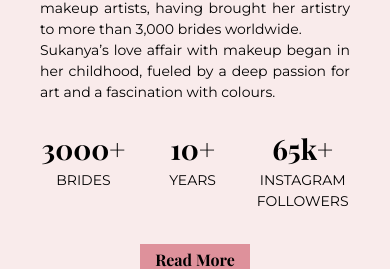
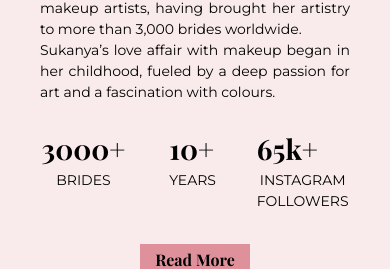
Before and after one commit to omgitsvaibhav/mos, a React (Vite) app: page / in a window 390 px wide. Shown: the part 3258-3527 px from the top of the page. Built offline with nearby package versions, Linux system fonts and the light colour scheme; a web font is replaced by a local one.

Commit message:
few changes

```diff
--- a/package.json
+++ b/package.json
@@ -11,9 +11,11 @@
     "preview": "vite preview"
   },
   "dependencies": {
+    "@react-spring/web": "^9.7.5",
     "lucide-react": "^0.447.0",
     "react": "^18.3.1",
     "react-dom": "^18.3.1",
+    "react-intersection-observer": "^9.13.1",
     "react-lazy-load-image-component": "^1.6.2",
     "react-router-dom": "^6.26.2",
     "react-swipeable": "^7.0.1"
--- a/src/pages/Home.jsx
+++ b/src/pages/Home.jsx
@@ -1,6 +1,35 @@
 import { Link } from "react-router-dom";
 import TestimonialSlider from "../components/Slider";
 import { LazyLoadImage } from "react-lazy-load-image-component";
+import { useInView } from "react-intersection-observer";
+import { useSpring, animated } from "@react-spring/web";
+import { useState, useEffect } from "react";
+
+function AnimatedNumber({ from, to }) {
+  const [animate, setAnimate] = useState(false);
+  const {ref, inView} = useInView({
+    triggerOnce: false,
+    threshold: 0.10
+  });
+
+  useEffect(() => {
+    inView ? setAnimate(true) : setAnimate(false);
+  }, [inView])
+
+  const { number } = useSpring({
+    from: { number: animate && from },
+    to: { number: animate && to },
+    config: { tension: 10, friction: 5 },
+    pause: !inView,
+  });
+
+  return (
+      <animated.span ref={ref} >
+      {number.to((n) => Math.floor(n))}
+    </animated.span>
+
+  );
+}
 
 const Home = () => {
   return (
@@ -131,16 +160,28 @@ const Home = () => {
           <br className="max-md:hidden"/>
           <p className="text-justify">Sukanya’s love affair with makeup began in her childhood, fueled by a deep passion for art and a fascination with colours.</p>
           <div className="grid grid-cols-3 max-md:gap-4 place-items-baseline max-md:mt-[25px] lg:mt-[35px]">
-            <div className="grid place-items-center">
-              <h3 className="font-playfair font-bold text-[28px] lg:text-[40px] text-center">3000+</h3>
+            <div className="flex flex-col">
+              <h3 className="font-playfair font-bold text-[28px] lg:text-[40px] text-center inline-flex">
+                <AnimatedNumber
+                  from={2950}
+                  to={3000}
+                />+</h3>
               <span className="font-mont text-[14px] text-center">BRIDES</span>
             </div>
-            <div className="grid place-items-center pl-5">
-              <h3 className="font-playfair font-bold text-[28px] lg:text-[40px] text-center">10+</h3>
+            <div className="flex flex-col pl-5">
+            <h3 className="font-playfair font-bold text-[28px] lg:text-[40px] text-center inline-flex">
+                <AnimatedNumber
+                  from={5}
+                  to={10}
+                />+</h3>
               <span className="font-mont text-[14px] text-center">YEARS</span>
             </div>
-            <div className="grid place-items-center">
-              <h3 className="font-playfair font-bold text-[28px] lg:text-[40px] text-center">65k+</h3>
+            <div className="flex flex-col">
+            <h3 className="font-playfair font-bold text-[28px] lg:text-[40px] text-center inline-flex">
+                <AnimatedNumber
+                  from={15}
+                  to={65}
+                />k+</h3>
               <span className="font-mont text-[14px] text-center">INSTAGRAM<br/>FOLLOWERS</span>
             </div>
           </div>
--- a/src/pages/Service.jsx
+++ b/src/pages/Service.jsx
@@ -20,7 +20,7 @@ const Service = () => {
           perfect look.
         </p>
         <div className="grid gap-y-[44px] lg:gap-[67px]">
-          <div className="flex flex-col-reverse lg:flex-row lg:justify-between bg-[#f9ebeb] relative parent max-md:w-[352px]">
+          <div className="flex flex-col-reverse lg:flex-row lg:justify-between bg-[#f9ebeb] relative parent max-md:w-full">
             <div className="flex flex-col justify-center lg:space-y-8 relative lg:py-10 lg:px-10 lg:w-full max-md:mb-[40px] max-md:px-[24px]">
               <h2 className="font-playfair text-[24px] max-md:mb-[12px] lg:text-[48px]">Make Up</h2>
               <p className="text-justify font-mont text-[14px] max-md:mb-[37px]">
@@ -46,12 +46,12 @@ const Service = () => {
               </Link>
             </div>
             <LazyLoadImage
-              className="w-[352px] max-md:h-[305px] lg:child lg:w-[480px] object-cover max-md:mb-[24px]"
+              className="max-md:h-[305px] lg:child lg:w-[480px] object-cover max-md:mb-[24px]"
               src="/service/service 1.jpg"
               alt="service 1"
             />
           </div>
-          <div className="flex flex-col-reverse lg:flex-row lg:justify-between bg-[#f9ebeb] relative parent max-md:w-[352px] lg:max-h-[420px]">
+          <div className="flex flex-col-reverse lg:flex-row lg:justify-between bg-[#f9ebeb] relative parent max-md:w-full lg:max-h-[420px]">
             <div className="flex flex-col justify-center lg:space-y-8 relative lg:py-10 lg:px-10 lg:w-full max-md:mb-[40px] max-md:px-[24px]">
               <h2 className="font-playfair text-[24px] max-md:mb-[12px] lg:text-[48px]">Hair Styling</h2>
               <p className="text-justify font-mont text-[14px] max-md:mb-[37px]">
@@ -73,12 +73,12 @@ const Service = () => {
               </Link>
             </div>
             <LazyLoadImage
-              className="w-[352px] max-md:h-[305px] lg:child lg:w-[480px] object-cover max-md:mb-[24px] object-top"
+              className="max-md:h-[305px] lg:child lg:w-[480px] object-cover max-md:mb-[24px] object-top"
               src="/service/service 2.JPG"
               alt="service 2"
             />
           </div>
-          <div className="flex flex-col-reverse lg:flex-row lg:justify-between bg-[#f9ebeb] relative parent max-md:w-[352px] lg:max-h-[480px]">
+          <div className="flex flex-col-reverse lg:flex-row lg:justify-between bg-[#f9ebeb] relative parent max-md:w-full lg:max-h-[480px]">
             <div className="flex flex-col justify-center lg:space-y-8 relative lg:py-10 lg:px-10 lg:w-full max-md:mb-[40px] max-md:px-[24px]">
               <h2 className="font-playfair text-[24px] max-md:mb-[12px] lg:text-[48px]">Workshops</h2>
               <p className="text-justify font-mont text-[14px] max-md:mb-[37px]">
@@ -106,7 +106,7 @@ const Service = () => {
               </Link>
             </div>
             <LazyLoadImage
-              className="w-[352px] max-md:h-[305px] lg:child lg:w-[480px] object-cover max-md:mb-[24px] object-[center_-3rem] lg:object-top"
+              className="max-md:h-[305px] lg:child lg:w-[480px] object-cover max-md:mb-[24px] object-[center_-3rem] lg:object-top"
               src="https://res.cloudinary.com/dsy1vfp2c/image/upload/v1729330685/service_3.jpg"
               alt="service 3"
             />
```
Also changed, not shown: 1 other file (tests, documents, lock files or other folders).
